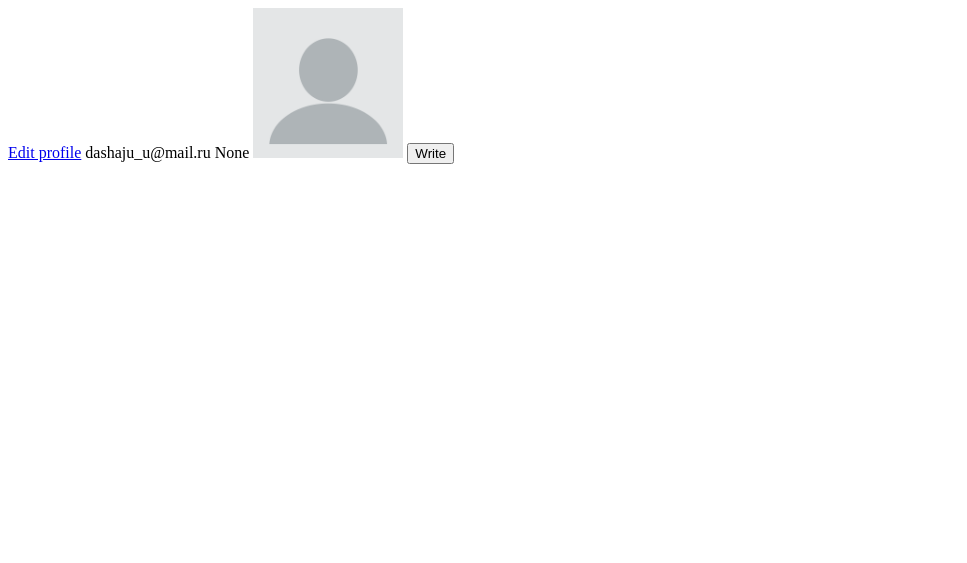
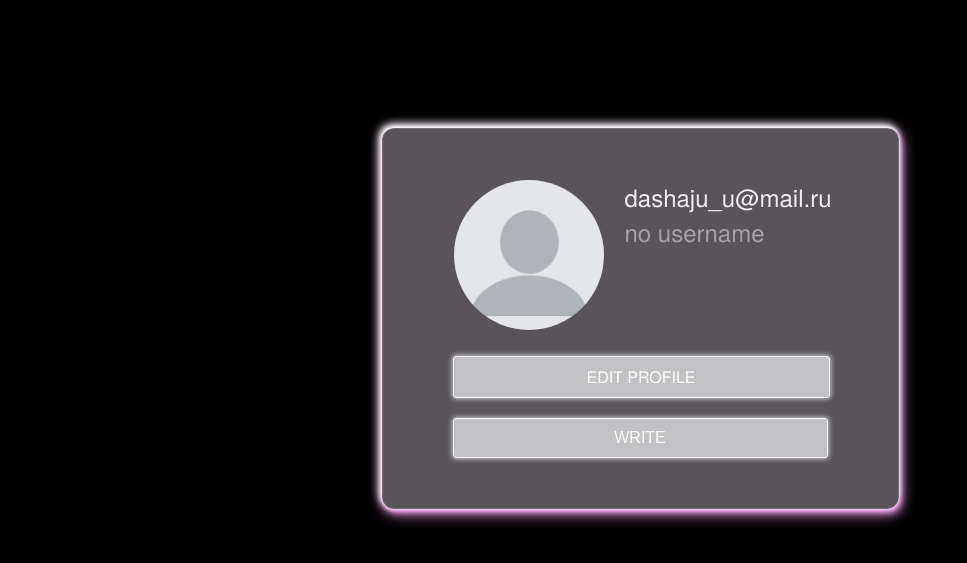
Before and after one commit to Dashajuu/E6_messenger, a Django app: page /profile/6/ in a window 1280 px wide. Shown: the top 563 px of the page, without its empty margins (0-967 px from the left). Run offline with Django 5.2, Linux system fonts and the light colour scheme; a user stored in the database is signed in; data comes from the database, SQL or seed files in the repository; both versions use the stored data as it was after the commit.

Commit message:
profile_edit

```diff
--- a/messenger/static/css/default.css
+++ b/messenger/static/css/default.css
@@ -346,3 +346,67 @@
               0 0 50px #FF00D6,
               0 0 100px #FF00D6;
 }
+
+
+/* PROFILE */
+.profile {
+    width: 375px;
+}
+
+.profile-main {
+    display: flex;
+    flex-direction: row;
+}
+
+.profile-btns {
+    display: flex;
+    flex-direction: column;
+}
+
+.profile-avatar img {
+    width: 200px;
+    border: 1px solid transparent;
+    border-radius: 100px;
+}
+
+.profile-avatar {
+    margin-right: 20px;
+}
+
+.profile-info {
+    font-size: 24px;
+}
+
+.grey {
+    color: rgba(239, 239, 239, 0.5);
+}
+
+.profile-btns input[type='button'] {
+    width: 375px;
+}
+
+.profile-edit-btn a {
+    display: inline-block;
+    text-decoration: none;
+    text-align: center;
+    width: 375px;
+    height: 40px;
+    line-height: 40px;
+    font-size: 16px;
+    text-transform: uppercase;
+    border: 1px solid #FFFFFF;
+    border-radius: 3px;
+    background-color: rgba(239, 239, 239, 0.7);
+    color: #FFFFFF;
+    cursor: pointer;
+    box-shadow: 0px 0px 5px 1px rgba(255, 255, 255, 0.7);
+    margin-top: 20px;
+    transition: border 0.6s, box-shadow 0.6s, color 0.6s, background-color 0.6s;
+}
+
+.profile-edit-btn a:hover {
+    border: 1px solid #F70FFF;
+    box-shadow: 0px 0px 5px 1px rgba(247, 15, 255, 0.7);
+    color: #F70FFF;
+    background-color: rgba(247, 247, 247, 1);
+}
--- a/messenger/templates/profiles/profile.html
+++ b/messenger/templates/profiles/profile.html
@@ -3,26 +3,50 @@
 <html lang="en">
 <head>
     <meta charset="UTF-8">
-    <title>Title</title>
-
+    <link rel="stylesheet" href="{% static 'css/default.css' %}">
+    <link rel="preconnect" href="https://fonts.googleapis.com">
+    <link rel="preconnect" href="https://fonts.gstatic.com" crossorigin>
+    <link href="https://fonts.googleapis.com/css2?family=Raleway:ital,wght@0,100..900;1,100..900&display=swap" rel="stylesheet">
+    <title>{{ profile.user.email }}</title>
     <script src="https://ajax.googleapis.com/ajax/libs/jquery/3.6.0/jquery.min.js"></script>
+    <style>
+        body {
+            background-color: #000000;
+            background-size: cover;
+            background-repeat: no-repeat;
+        }
+    </style>
 </head>
 <body>
-    {% if profile.user == request.user %}
-        <a href="{% url 'my_profile_update' %}">Edit profile</a>
-    {% endif %}
 
-    {{ profile.user.email }}
-    {{ profile.username }}
+    <div class="sign-in-form profile">
+        <div class="profile-main">
+            <div class="profile-avatar">
+                    <img src="{{ profile.avatar.url }}" alt="{{ profile.user.email }}'s avatar" style="width:150px;height:150px;">
+            </div>
 
-    {% if profile.avatar %}
-        <img src="{{ profile.avatar.url }}" alt="{{ profile.user.email }}'s avatar" style="width:150px;height:150px;">
-    {% else %}
-        <div>no avatar</div>
-    {% endif %}
-    {{ profile.user.id|json_script:"profile_user_id" }}
+            <div class="profile-info" >
+                {{ profile.user.email }} <br>
 
-    <input id="private_message_submit" type="button" value="Write">
+                {% if profile.username is not None %}
+                    {{ profile.username }}
+                {% else %}
+                    <div class="grey">no username</div>
+                {% endif %}
+            </div>
+        </div>
+
+        {{ profile.user.id|json_script:"profile_user_id" }}
+
+        <div class="profile-btns">
+            {% if profile.user == request.user %}
+                <div class="profile-edit-btn">
+                    <a href="{% url 'my_profile_update' %}">Edit profile</a></div>
+            {% endif %}
+
+            <input id="private_message_submit" type="button" value="Write" class="sign-in-btn">
+        </div>
+    </div>
 
     <script>
         $(function () {
```
Also changed, not shown: messenger/templates/profiles/my_profile_update.html (+36 -6 lines), messenger/db.sqlite3.
